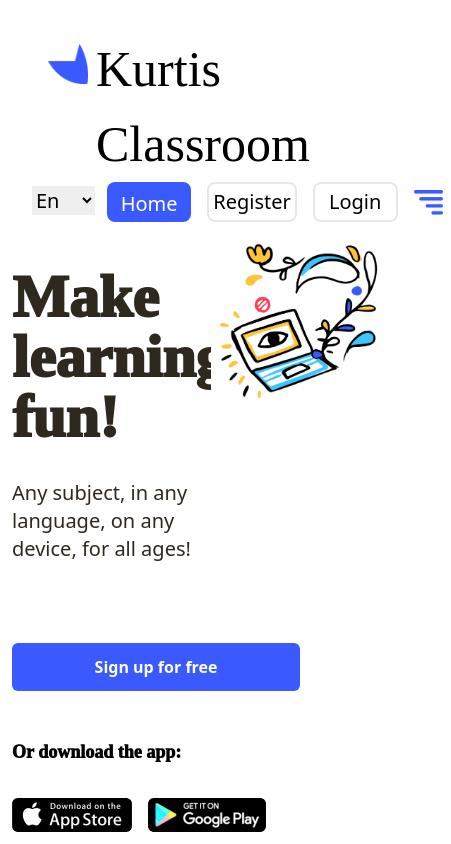
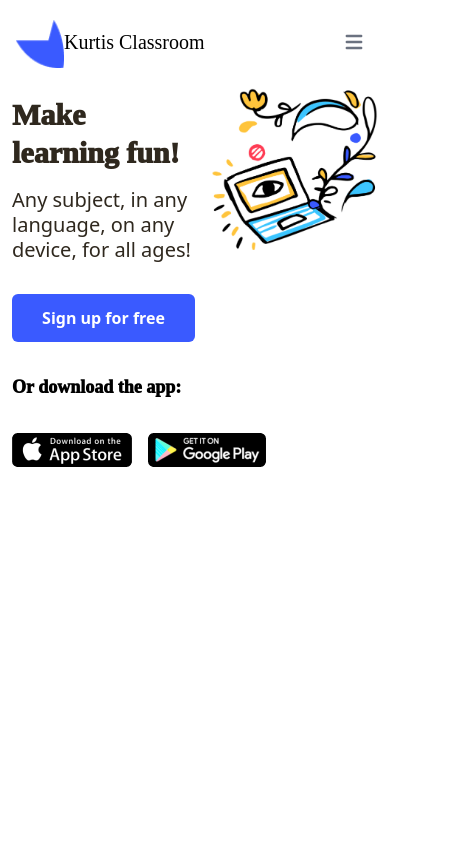
Before and after one commit to Ankitraj7764/project1, a React (Create React App) app: page / in a window 390 px wide. Shown: the whole page, 451 px wide, since content can reach past the window. Built offline with nearby package versions, Linux system fonts and the light colour scheme.

Commit message:
responsive

```diff
--- a/package.json
+++ b/package.json
@@ -10,6 +10,7 @@
     "bcrypt": "^5.1.0",
     "cors": "^2.8.5",
     "cra-template": "1.2.0",
+    "flowbite": "^1.6.5",
     "react": "^18.2.0",
     "react-dom": "^18.2.0",
     "react-router-dom": "^6.10.0",
--- a/public/index.html
+++ b/public/index.html
@@ -7,6 +7,9 @@
     <meta name="theme-color" content="#000000" />
 
     <link rel="stylesheet" href="/dist/output.css">
+    <script src="https://unpkg.com/ionicons@4.5.10-0/dist/ionicons.js"></script>
+
+    <link href="https://cdnjs.cloudflare.com/ajax/libs/flowbite/1.6.5/flowbite.min.css" rel="stylesheet" />
     <meta
       name="description"
       content="Web site created using create-react-app"
@@ -33,5 +36,6 @@
       To begin the development, run `npm start` or `yarn start`.
       To create a production bundle, use `npm run build` or `yarn build`.
     -->
+    <script src="https://cdnjs.cloudflare.com/ajax/libs/flowbite/1.6.5/flowbite.min.js"></script>
   </body>
 </html>
--- a/src/components/Hero.jsx
+++ b/src/components/Hero.jsx
@@ -2,17 +2,17 @@ import React from 'react'
 
 const Hero = () => {
     return (
-        <><div className="hero flex 2xl:m-20  sm:m-1">
-        <div className="heroleft flex-1 flex-wrap md:w-1/2 m-2 md:m-2  2xl:mr-36 ">
-          <div className="2xl:text-[74px]">
+        <><div className="hero flex lg:m-14 md:m-8  m-1">
+        <div className="heroleft flex-1 flex-wrap md:w-1/2 m-2 md:m-2  lg:mr-36 ">
+          <div className="lg:text-[74px]">
             <div className="flex font-['Montserrat'] ">
-            <h1 className="text-[#2F281E] font-[1000] 2xl:text-[74px]  md:text-6xl leading-tight font-montserrat 2xl:my-4">Make <h1> learning fun!</h1></h1>
+            <h1 className="text-[#2F281E] font-[1000] lg:text-[74px] text-[30px]  md:text-6xl leading-tight font-montserrat lg:my-4">Make <h1> learning fun!</h1></h1>
             </div>
-            <p className="text-[#2F281E]  text-2xl md:text-xl font-montserrat leading-tight mt-4 2xl:my-4">Any subject, in any language, on any device, for all ages!</p>
+            <p className="text-[#2F281E]  text-xl md:text-xl font-montserrat leading-tight mt-4 lg:my-4">Any subject, in any language, on any device, for all ages!</p>
 
           </div>
 
-          <button className="bg-[#3A5AFF] w-full md:w-72 h-12 rounded-md font-bold text-white font-montserrat mt-8 md:mt-16 2xl:my-4 2xl:w-64">Sign up for free</button>
+          <button className="bg-[#3A5AFF] w-full md:w-72 h-12 rounded-md font-bold text-white font-montserrat mt-8 md:mt-16 lg:my-4 lg:w-64">Sign up for free</button>
           <p className="font-['Montserrat'] my-8 text-[18px] font-[1000] ">Or download the app:</p>
          <div className="flex ">
                 <img className="pr-4" src={require("../image/app.png")} alt="app" />
--- a/src/components/Navbar.jsx
+++ b/src/components/Navbar.jsx
@@ -6,25 +6,25 @@ const Navbar = () => {
 
     return (
         <>
-            <div className="navbar mt-4 mb-800 pr-4 py-0 flex flex-wrap  ">
-                <div className="heading flex-1">
-                    <div className="flex" >
-                        <img className="mt-3 pl-8 h-10  mr-2" src={require("../image/Logo.png")} alt="" />
-                        <h1 className=" text-[50px] bold font-['Vibur']
+            {/* <div className="navbar mt-1 md:mt-2 lg:mt-4 mb-800 lg:pr-4 md:pr-2 pr-0 py-0 flex flex-wrap  ">
+                <div className="heading flex-1 ">
+                    <div className="flex " >
+                        <img className="mt-3 pl-0 md:pl-4 lg:pl-8 h-10  mr-0 md:mr-1 lg:mr-2" src={require("../image/Logo.png")} alt="" />
+                        <h1 className=" text-[20px] bold font-['Vibur'] md:text-[30px] lg:text-[50px]
                        ">Kurtis Classroom</h1>
                     </div>
 
                 </div>
-                <ul className="flex-1 flex-row-reverse mx-3 ">
-                    <div className="flex flex-row-reverse text-xl">
+                <ul className="  flex-1 flex-row-reverse md:ml-1 ml-1  ">
+                    <div className="flex  flex-col-reverse  text-xl md:flex-col-reverse lg:flex-row-reverse md:my-3 my-3 md:ml-12 ml-12 lg:ml-auto ">
                         <li className=" p-2 "><Link to="#news"><img src={require("../image/group16.png")} alt="" /></Link></li>
-                        <li className=" border-2 rounded-lg w-24 h-10 mx-2 p-1 "><Link to="/login" className="flex align-middle justify-center ">Login</Link></li>
+                        <li className=" border-2 rounded-lg w-24 h-10  p-1   mx-0 md:mx-2 lg:mx-4"><Link to="/login" className="flex align-middle justify-center ">Login</Link></li>
 
-                        <li className=" border-2 rounded-lg w-24 h-10 mx-2 p-1 "><Link to="/register" className="flex align-middle justify-center ">Register</Link></li>
-                        <li className="bg-[#3A5AFF] rounded-lg text-white w-24 h-10 mx-2 p-1"><Link to="/" className="flex align-middle justify-center py-1">Home</Link></li>
+                        <li className=" border-2 rounded-lg w-24 h-10 p-1  mx-0 md:mx-2 lg:mx-4"><Link to="/register" className="flex align-middle justify-center ">Register</Link></li>
+                        <li className="bg-[#3A5AFF] rounded-lg text-white w-24 h-10  p-1 mx-0 md:mx-2 lg:mx-4"><Link to="/" className="flex align-middle justify-center py-1">Home</Link></li>
 
 
-                        <li className="dropdown p-1 ">
+                        <li className="dropdown p-1  mx-0 md:mx-2 lg:mx-4">
                             <select className='p-0' name="cars" id="cars">
 
 
@@ -38,7 +38,37 @@ const Navbar = () => {
                     </div>
 
                 </ul>
-            </div>
+            </div> */}
+
+<nav className="bg-white border-gray-200 dark:bg-gray-900 ">
+  <div className="max-w-screen-xl flex flex-wrap items-center justify-between  p-4">
+    <Link to="/" className="flex items-center">
+        <img src={require("../image/Logo.png")} className=" mt-1 pl-0 md:pl-4 lg:pl-8 h-12  mr-0 md:mr-1 lg:mr-2" alt="Flowbite Logo" />
+        <span className="self-center text-[20px] bold font-['Vibur'] md:text-[30px] lg:text-[50px] whitespace-nowrap dark:text-white">Kurtis Classroom</span>
+    </Link>
+    <button data-collapse-toggle="navbar-default" type="button" className="inline-flex items-center p-2 ml-3 text-sm text-gray-500 rounded-lg md:hidden hover:bg-gray-100 focus:outline-none focus:ring-2 focus:ring-gray-200 dark:text-gray-400 dark:hover:bg-gray-700 dark:focus:ring-gray-600" aria-controls="navbar-default" aria-expanded="false">
+
+      <svg className="w-6 h-6" aria-hidden="true" fill="currentColor" viewBox="0 0 20 20" xmlns="http://www.w3.org/2000/svg"><path fill-rule="evenodd" d="M3 5a1 1 0 011-1h12a1 1 0 110 2H4a1 1 0 01-1-1zM3 10a1 1 0 011-1h12a1 1 0 110 2H4a1 1 0 01-1-1zM3 15a1 1 0 011-1h12a1 1 0 110 2H4a1 1 0 01-1-1z" clip-rule="evenodd"></path></svg>
+    </button>
+    <div className="hidden w-full md:block md:w-auto" id="navbar-default">
+      <ul className="font-medium flex flex-col p-4 md:p-0 mt-4 border border-gray-100  bg-gray-50 md:flex-row md:space-x-8 md:mt-0 md:border-0 md:bg-white dark:bg-gray-800 md:dark:bg-gray-900 dark:border-gray-700">
+        <li  className="rounded-lg block pt-1.5 p-2 text-white  h-10 border-2 md:bg-transparent md:text-white  lg:text-white    w-20 dark:text-white md:dark:text-white bg-[#3A5AFF] sm:bg-[#3A5AFF] md:bg-[#3A5AFF] lg:bg-[#3A5AFF]" >
+          <Link to="/" className="flex align-middle justify-center " aria-current="page">Home</Link>
+        </li>
+        <li  className="rounded-lg block pt-1.5 p-2   h-10 border-2 md:bg-transparent md:text-black  lg:text-black sm:text-black text-black    w-20 dark:text-black  " >
+          <Link to="/register" className="flex align-middle justify-center " aria-current="page">Register</Link>
+        </li>
+        <li  className="rounded-lg block pt-1.5 p-2   h-10 border-2 md:bg-transparent md:text-black  lg:text-black sm:text-black text-black    w-20    dark:text-white md:dark:text-white " >
+          <Link to="/login" className="flex align-middle justify-center " aria-current="page">Login</Link>
+        </li>
+
+        <li>
+          <Link to="#" className="block py-2 pl-3 pr-4 text-gray-900 rounded hover:bg-gray-100 md:hover:bg-transparent md:border-0 md:hover:text-blue-700 md:p-0 dark:text-white md:dark:hover:text-blue-500 dark:hover:bg-gray-700 dark:hover:text-white md:dark:hover:bg-transparent"><img src={require("../image/group16.png")} alt="" /></Link>
+        </li>
+      </ul>
+    </div>
+  </div>
+</nav>
 
 
         </>
--- a/tailwind.config.js
+++ b/tailwind.config.js
@@ -1,39 +1,18 @@
 /** @type {import('tailwindcss').Config}*/
 module.exports = {
-  content: ["./index.html", "./src/**/*.{js,ts,jsx,tsx}","./*"],
+  content: ["./index.html", "./src/**/*.{js,ts,jsx,tsx}","./*",  "./node_modules/flowbite/**/*.js"],
   theme: {
     container: {
       center: true,
       padding: "2rem",
-      screens: {
-        "2xl": "1535px",
-        xl: "1279px",
-        lg: "1023px",
-        sm: "639px",
-        md: "767px",
-      },
+
       maxWidth: "100%",
     },
 
-    screens: {
-      "2xl": { max: "1535px" },
-      // => @media (max-width: 1535px) { ... }
 
-      xl: { max: "1279px" },
-      // => @media (max-width: 1279px) { ... }
-
-      lg: { max: "1023px" },
-      // => @media (max-width: 1023px) { ... }
-
-      md: { max: "836px" },
-      // => @media (max-width: 767px) { ... }
-
-      sm: { max: "639px" },
-      // => @media (max-width: 639px) { ... }
-      exsm: { max: "380px" },
-    },
 
 
   },
-  plugins: [],
+  plugins: [require('flowbite/plugin')
+],
 };
```
Also changed, not shown: 2 other files (tests, documents, lock files or other folders).
